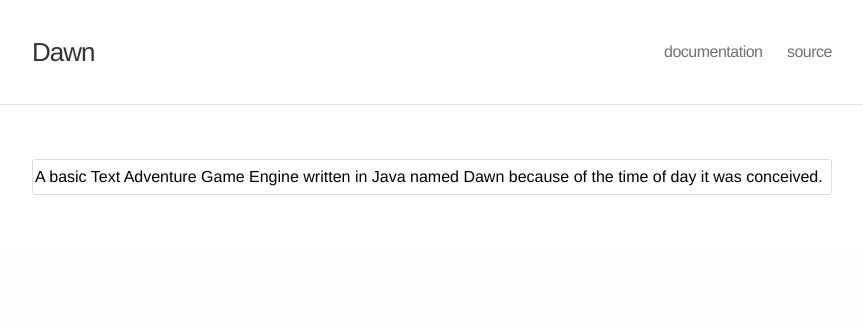
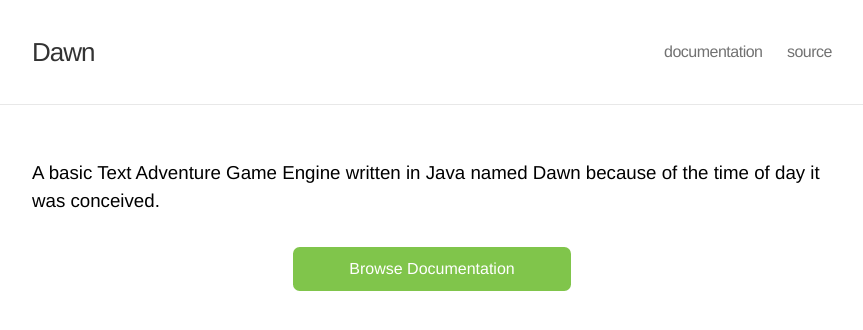
Before and after one commit to theoperatore/dawn, a Jekyll site: the page built from index.html, in a window 1280 px wide. Shown: the top 330 px of the page, without its empty margins (208-1071 px from the left). Built offline with Jekyll 4.4.1, drawn with Linux system fonts in a browser that asks for light colours.

Commit message:
updated home page

```diff
--- a/css/main.css
+++ b/css/main.css
@@ -146,6 +146,22 @@ a:visited { color: #205caa; }
   border-radius: 2pt;
   padding: 5px 2px;
   border: 1px solid #ddd;
+ }
+
+ .super-button {
+  margin: 2em auto;
+  text-align: center;
+
+  background-color: #80C54B;
+  padding: 10px 49px;
+  border-radius: 5pt;
+  color: #fff;
+  width: 180px;
+
+ }
+ .super-button a, .super-button a:link, .super-button a:visited  {
+  text-decoration: none;
+  color:#fff;
  }
 
 /* Home styles */
--- a/index.html
+++ b/index.html
@@ -4,7 +4,11 @@ layout: default
 
 <div class="home">
 
-  <h4>{{ site.description }}</h4>
+  <h3>{{ site.description }}</h3>
+
+  <div class="super-button">
+    <a href="{{ site.baseurl }}documentation/">Browse Documentation</a>
+  </div>
 
   <ul class="posts">
 
```
